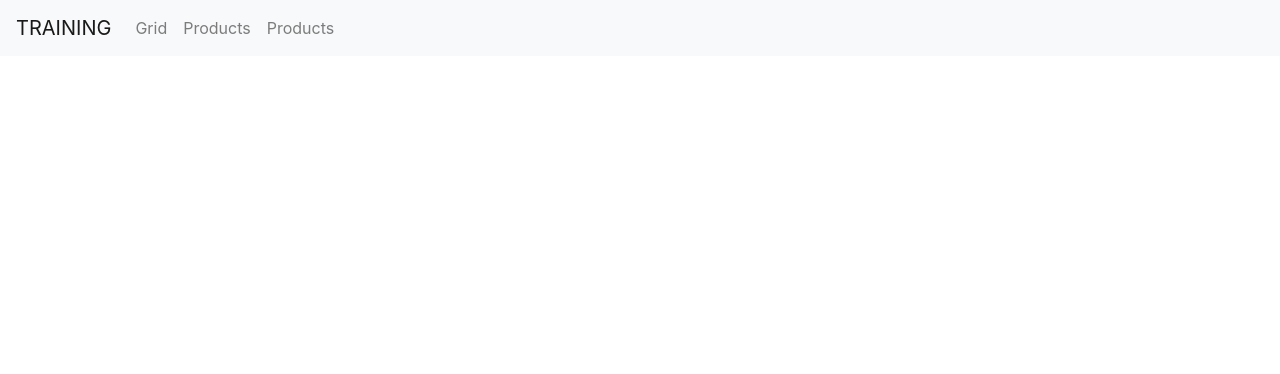
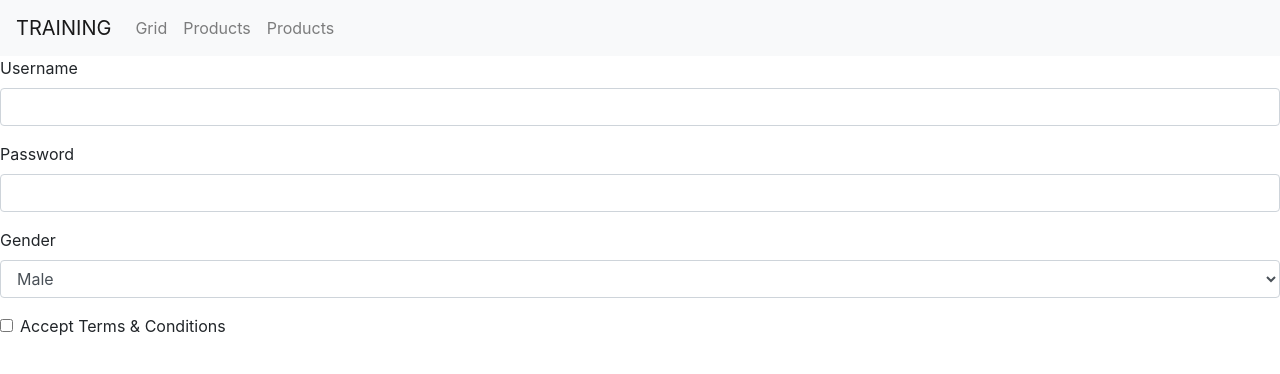
Before and after one commit to LucasRosinelli/bootstrap4-intro, a plain HTML site: page index.html in a window 1280 px wide. Drawn offline with nearby package versions, Linux system fonts and the light colour scheme.

Commit message:
Initial form style

```diff
--- a/index.html
+++ b/index.html
@@ -28,6 +28,27 @@
             </ul>
         </div>
     </nav>
+    <form action="">
+        <div class="form-group">
+            <label for="username">Username</label>
+            <input type="text" name="username" id="username" class="form-control" />
+        </div>
+        <div class="form-group">
+            <label for="password">Password</label>
+            <input type="password" name="password" id="password" class="form-control" />
+        </div>
+        <div class="form-group">
+            <label for="gender">Gender</label>
+            <select name="gender" id="gender" class="form-control">
+                <option value="male">Male</option>
+                <option value="female">Female</option>
+            </select>
+        </div>
+        <div class="form-check">
+            <input type="checkbox" id="accept-terms" class="form-check-input" />
+            <label for="accept-terms" class="form-check-label">Accept Terms &amp; Conditions</label>
+        </div>
+    </form>
     <script src="https://code.jquery.com/jquery-3.3.1.slim.min.js" integrity="sha384-q8i/X+965DzO0rT7abK41JStQIAqVgRVzpbzo5smXKp4YfRvH+8abtTE1Pi6jizo" crossorigin="anonymous"></script>
     <script src="https://cdnjs.cloudflare.com/ajax/libs/popper.js/1.14.7/umd/popper.min.js" integrity="sha384-UO2eT0CpHqdSJQ6hJty5KVphtPhzWj9WO1clHTMGa3JDZwrnQq4sF86dIHNDz0W1" crossorigin="anonymous"></script>
     <script src="https://stackpath.bootstrapcdn.com/bootstrap/4.3.1/js/bootstrap.min.js" integrity="sha384-JjSmVgyd0p3pXB1rRibZUAYoIIy6OrQ6VrjIEaFf/nJGzIxFDsf4x0xIM+B07jRM" crossorigin="anonymous"></script>
```
